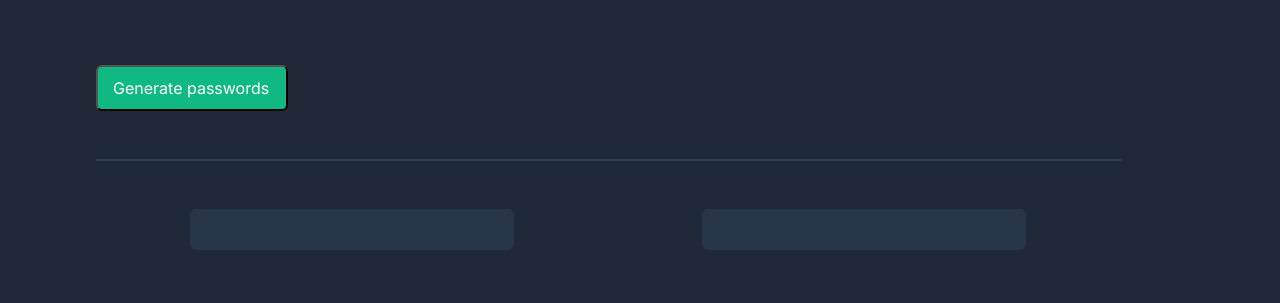
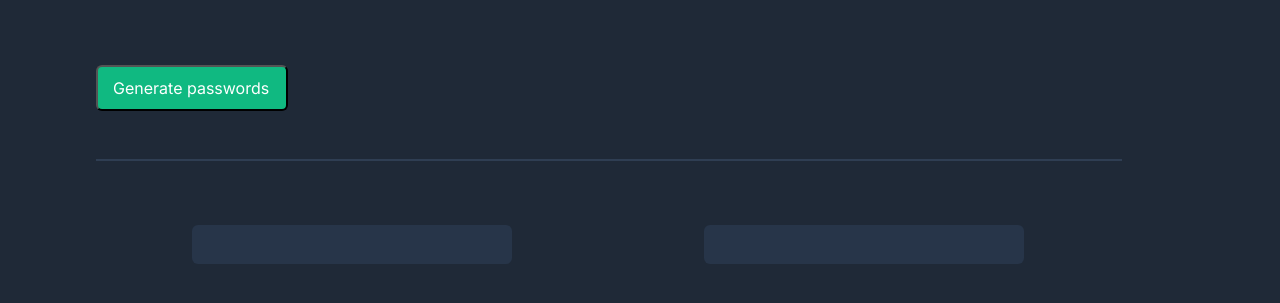
Before and after one commit to Capt-Fluffy-Bug/password-generator, a plain HTML site: page index.html in a window 1280 px wide. Shown: the part 291-594 px from the top of the page. Drawn offline with Linux system fonts and the light colour scheme.

Commit message:
change output html tag, script import loc

```diff
--- a/index.html
+++ b/index.html
@@ -11,8 +11,6 @@
         <link href="https://fonts.googleapis.com/css2?family=Karla:wght@200;400;700;800&display=swap" rel="stylesheet">
         <link href="https://fonts.googleapis.com/css2?family=Inter:wght@200;400;700;800&display=swap" rel="stylesheet">
 
-        <!-- JS script -->
-        <script src="index.js"></script>
     </head>
     <body>
         <div class="main-container">
@@ -22,13 +20,15 @@
                 <p class="title-subheading">Never use an incorrect password again.</p>
             </div>
             <div class="button">
-                <button class="submit-btn">Generate passwords</button>
+                <button id="button" class="submit-btn">Generate passwords</button>
                 <hr class="button-hr"/>
             </div>
             <div class="output">
-                <input readonly id="output-1" class="output-1" ></input>
-                <input readonly id="output-2" class="output-1"></input>
+                <p readonly id="output1" class="output-1" ></p>
+                <p readonly id="output2" class="output-1"></p>
             </div>
         </div>
+        <!-- JS script -->
+        <script src="index.js"></script>
     </body>
-</html>
+    </html>
```
